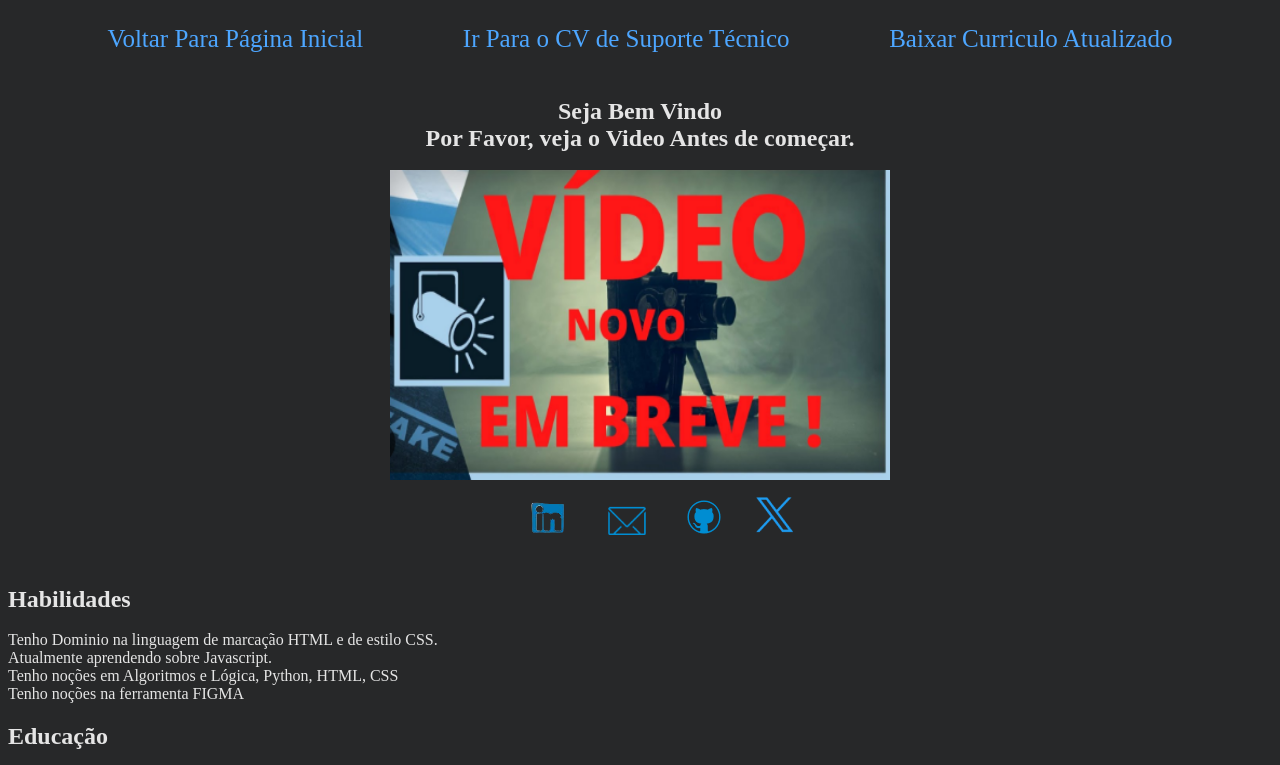
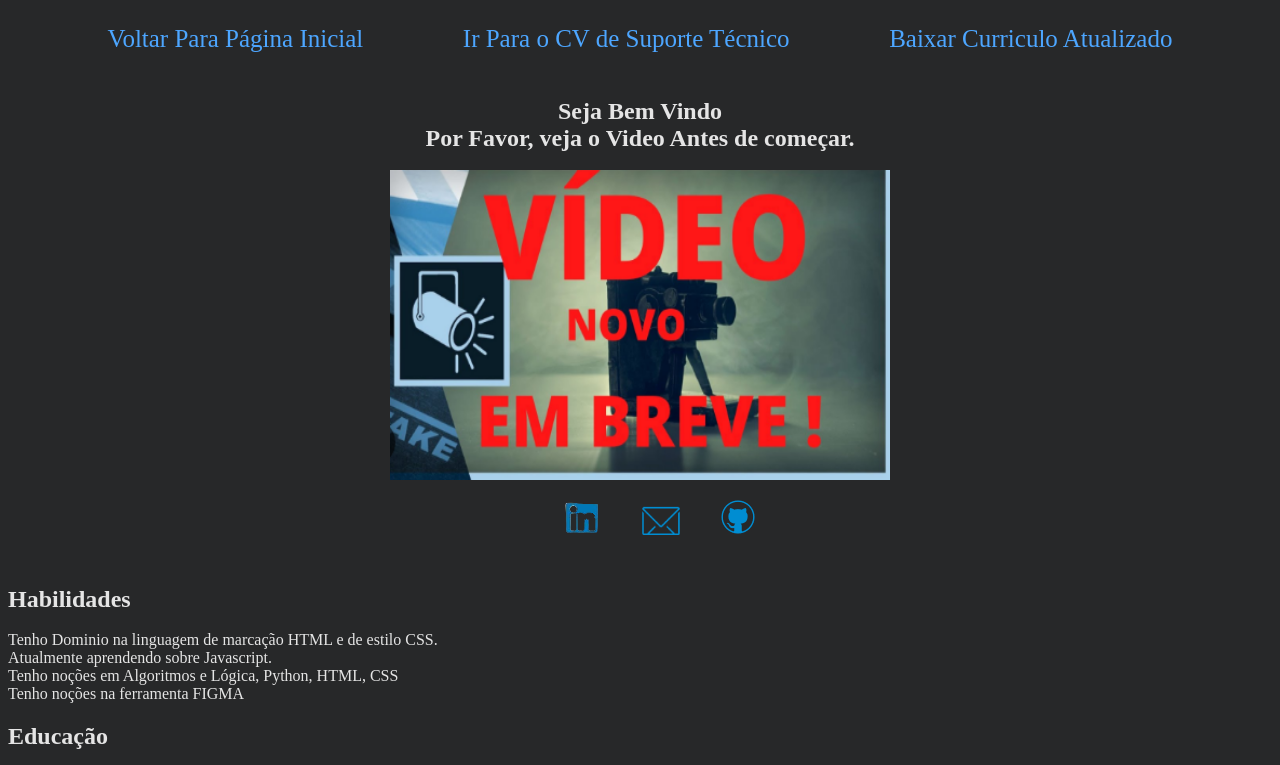
Before and after one commit to Foxbain/Meu-Portfolio, a plain HTML site: page _pag__dev/index.html in a window 1280 px wide. Shown: the top 765 px of the page. Drawn offline with Linux system fonts and the light colour scheme.

Commit message:
update-1.1-remoção-do-link-twitter

```diff
--- a/_pag__dev/index.html
+++ b/_pag__dev/index.html
@@ -24,8 +24,9 @@
                   <li><a href="https://www.linkedin.com/in/rafael-felipe-oliveira-santos-0b956027/"><img src="/_imagens/linkedin__.png" alt="Linkedin"></a></li>
                   <li><a href="mailto:foxbain@gmail.com"><img src="/_imagens/email__.png" alt="E-mail"></a></li>
                   <li><a href="https://github.com/Foxbain"><img src="/_imagens/github__.png" alt="GitHub"></a></li>
-                  <li><a href="https://twitter.com/Foxbain"><img src="/_imagens/twitter__.png" alt="Twitter"></a></li>
-              </ul>
+                  <!--<li><a href="https://twitter.com/Foxbain"><img src="/_imagens/twitter__.png" alt="Twitter"></a></li>-->
+
+                </ul>
               </div>
             <div class="sup__conteiner__2">
               <h2>Habilidades</h2><br>
```
Also changed, not shown: _pag__suporte/index.html (+2 -1 lines), index.html (+2 -2 lines).
